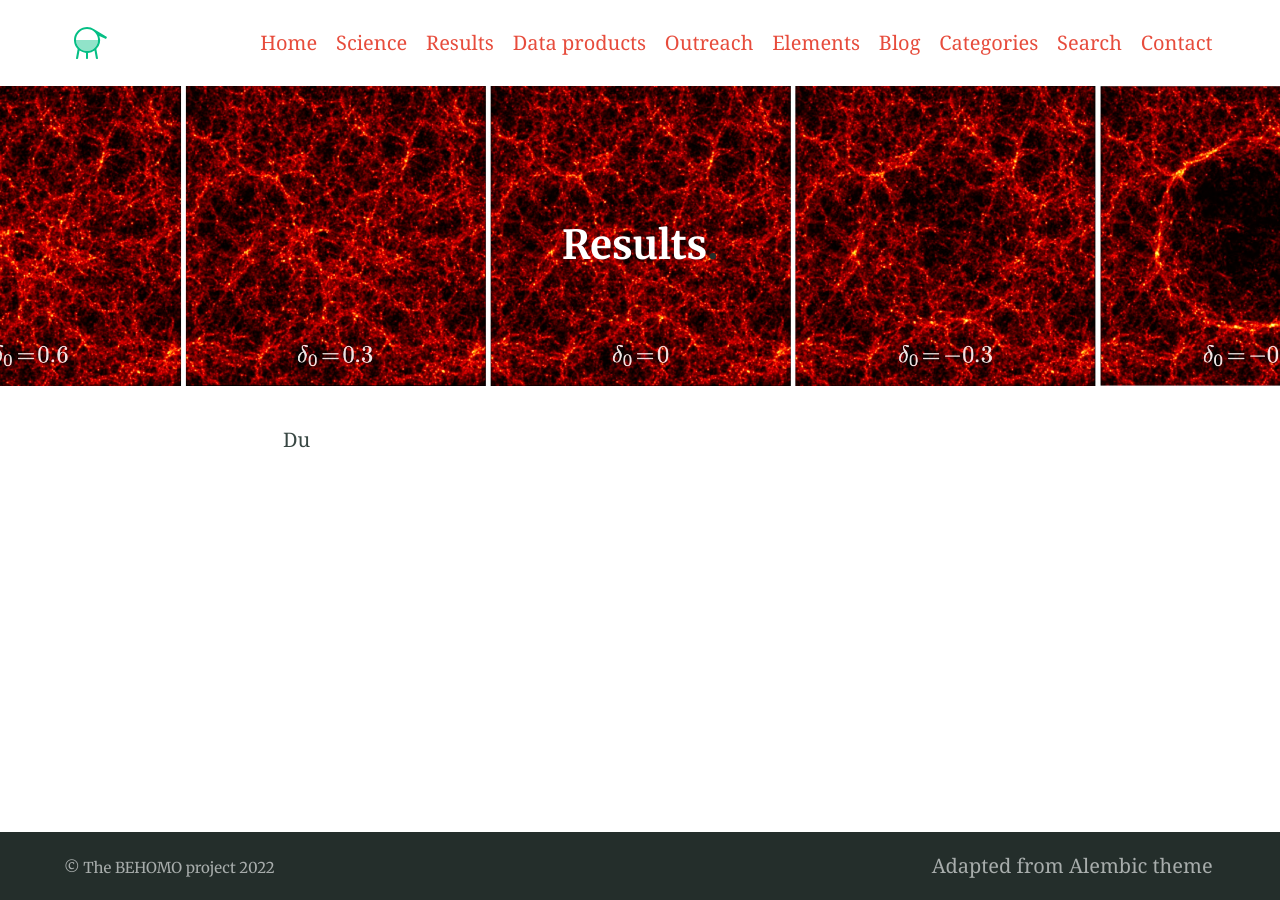
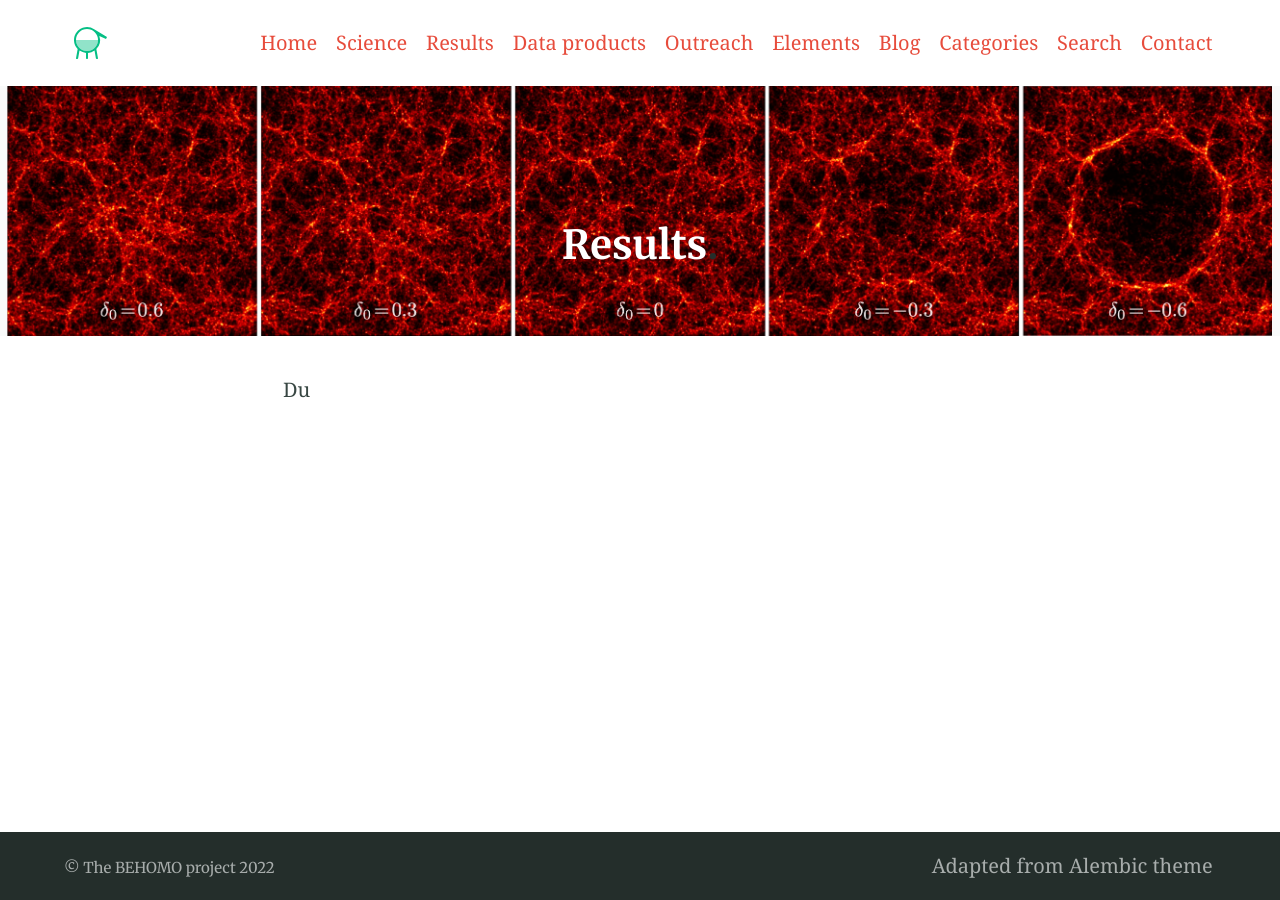
Before and after one commit to valerio-marra/BEHOMO-project, a Jekyll site: the page built from docs/results.md, in a window 1280 px wide. Built offline with Jekyll 4.4.1, drawn with Linux system fonts in a browser that asks for light colours.

Commit message:
Update site-feature.html

```diff
--- a/docs/_includes/site-feature.html
+++ b/docs/_includes/site-feature.html
@@ -7,8 +7,8 @@
 {% endif %}
 
 {% if feature_text or feature_image %}
-  <div class="feature"{% if feature_image %} style="background-image: url({{ feature_image }});background-size: auto 300px;background-repeat: no-repeat;height: 300px;"{% endif %}>
-    <div class="container  typeset">
+  <div class="feature"{% if feature_image %} style="background-image: url({{ feature_image }});background-size: auto 250px;background-repeat: no-repeat;height: 250px;"{% endif %}>
+    <div class="container  typeset"{% if feature_text %} style="text-align: center;"{% endif %}>
       {{ feature_text | markdownify }}
     </div>
   </div>
```
